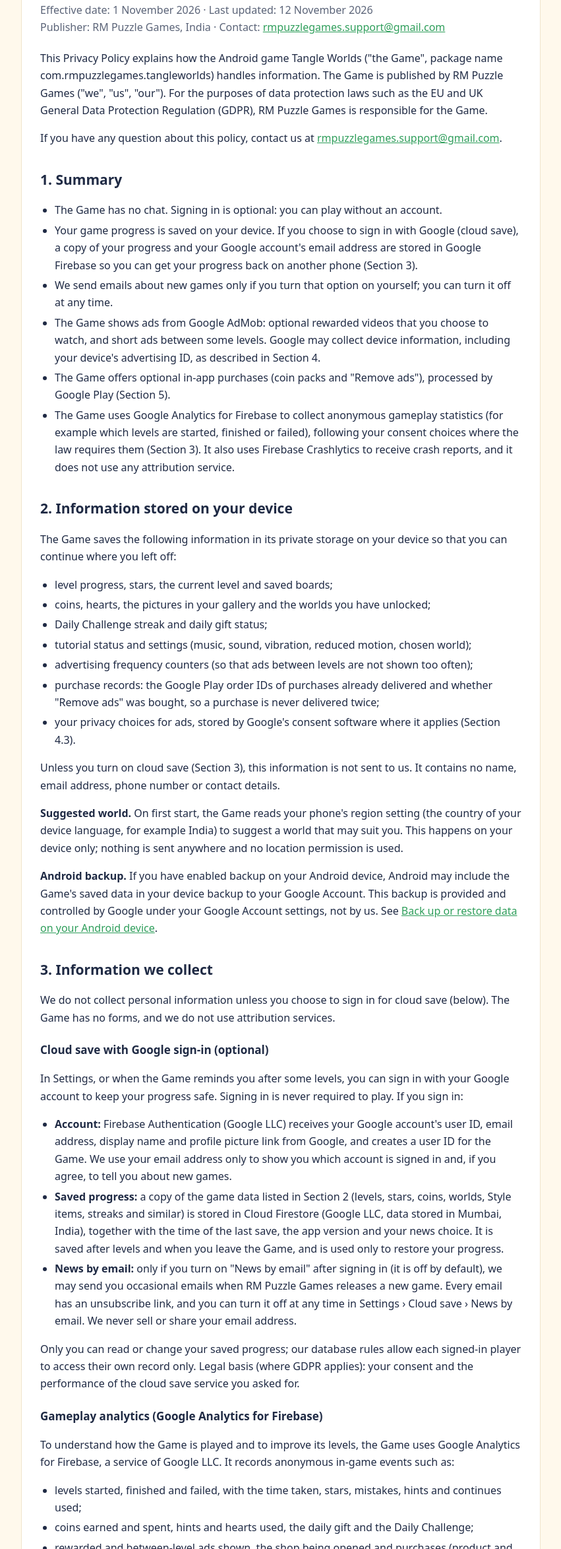
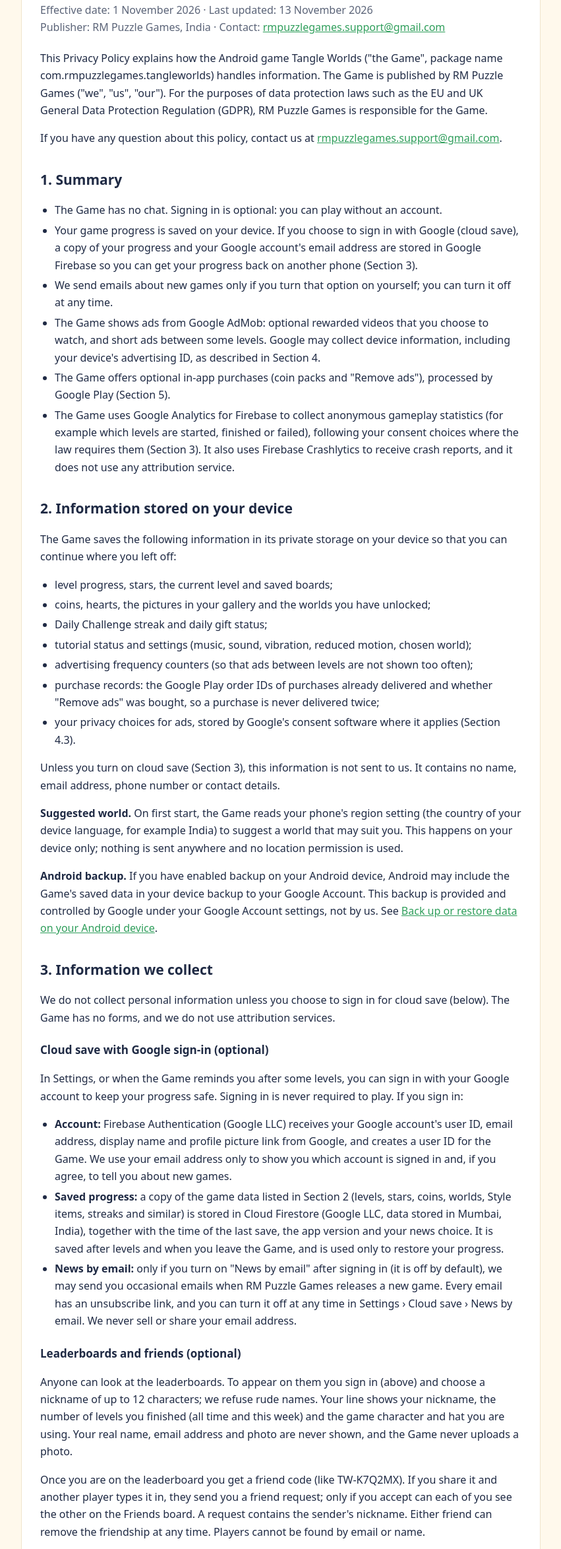
Before and after one commit to rmpuzzlegames/rmpuzzlegames.github.io, a plain HTML site: page tangle-worlds/privacy/index.html in a window 1280 px wide. Shown: the part 165-2512 px from the top of the page at 66% size, without its empty margins (214-1065 px from the left). Drawn offline with Linux system fonts and the light colour scheme.

Commit message:
Tangle Worlds privacy: leaderboards (nickname, levels, character and hat) and friends (codes, requests), deleted with the account
Co-Authored-By: Claude Opus 5.5 <noreply@anthropic.com>

```diff
--- a/tangle-worlds/privacy/index.html
+++ b/tangle-worlds/privacy/index.html
@@ -14,7 +14,7 @@
     <header><a href="/"><img class="logo" src="/assets/logo.svg" alt="" width="36" height="36"><span>RM Puzzle Games</span></a></header>
     <article>
       <h1>Tangle Worlds - Privacy Policy</h1>
-      <p class="meta">Effective date: 1 November 2026 · Last updated: 12 November 2026<br>
+      <p class="meta">Effective date: 1 November 2026 · Last updated: 13 November 2026<br>
         Publisher: RM Puzzle Games, India · Contact: <a href="mailto:rmpuzzlegames.support@gmail.com">rmpuzzlegames.support@gmail.com</a></p>
 
       <p>This Privacy Policy explains how the Android game Tangle Worlds ("the Game", package name com.rmpuzzlegames.tangleworlds) handles information. The Game is published by RM Puzzle Games ("we", "us", "our"). For the purposes of data protection laws such as the EU and UK General Data Protection Regulation (GDPR), RM Puzzle Games is responsible for the Game.</p>
@@ -55,6 +55,9 @@
         <li><strong>Saved progress:</strong> a copy of the game data listed in Section 2 (levels, stars, coins, worlds, Style items, streaks and similar) is stored in Cloud Firestore (Google LLC, data stored in Mumbai, India), together with the time of the last save, the app version and your news choice. It is saved after levels and when you leave the Game, and is used only to restore your progress.</li>
         <li><strong>News by email:</strong> only if you turn on "News by email" after signing in (it is off by default), we may send you occasional emails when RM Puzzle Games releases a new game. Every email has an unsubscribe link, and you can turn it off at any time in Settings › Cloud save › News by email. We never sell or share your email address.</li>
       </ul>
+      <h3>Leaderboards and friends (optional)</h3>
+      <p>Anyone can look at the leaderboards. To appear on them you sign in (above) and choose a nickname of up to 12 characters; we refuse rude names. Your line shows your nickname, the number of levels you finished (all time and this week) and the game character and hat you are using. Your real name, email address and photo are never shown, and the Game never uploads a photo.</p>
+      <p>Once you are on the leaderboard you get a friend code (like TW-K7Q2MX). If you share it and another player types it in, they send you a friend request; only if you accept can each of you see the other on the Friends board. A request contains the sender's nickname. Either friend can remove the friendship at any time. Players cannot be found by email or name.</p>
       <p>Only you can read or change your saved progress; our database rules allow each signed-in player to access their own record only. Legal basis (where GDPR applies): your consent and the performance of the cloud save service you asked for.</p>
 
       <h3>Gameplay analytics (Google Analytics for Firebase)</h3>
@@ -144,7 +147,7 @@
 
       <h2>9. Data retention and deletion</h2>
       <p>Data on your device is kept until you delete it. You can delete it at any time with Settings › Reset progress in the Game, by uninstalling the Game, or with Settings › Apps › Tangle Worlds › Storage › Clear storage on your device. Pictures you shared stay in your Pictures folder until you delete them.</p>
-      <p><strong>Cloud save.</strong> If you signed in, your cloud copy and account are kept until you delete them. You can delete both at any time in the Game with Settings › Cloud save › Delete account, or by following the steps at <a href="/tangle-worlds/delete-account/">rmpuzzlegames.com/tangle-worlds/delete-account</a> (including a request by email if you no longer have the Game). We delete the cloud copy and the account within 30 days of an email request. Your email-news choice is deleted with the account.</p>
+      <p><strong>Cloud save.</strong> If you signed in, your cloud copy and account are kept until you delete them. You can delete both at any time in the Game with Settings › Cloud save › Delete account, or by following the steps at <a href="/tangle-worlds/delete-account/">rmpuzzlegames.com/tangle-worlds/delete-account</a> (including a request by email if you no longer have the Game). We delete the cloud copy and the account within 30 days of an email request. Your email-news choice, your leaderboard lines, friend code, friendships and waiting friend requests are deleted with the account.</p>
       <p>Apart from cloud save, we do not store your data on our own servers. Google Analytics keeps user-level event data for 2 months (its default), after which it is deleted automatically; only aggregated reports are kept longer. You can reset the identifier it uses by clearing the Game's storage or reinstalling the Game, and you can ask us to delete the analytics data linked to your installation by writing to <a href="mailto:rmpuzzlegames.support@gmail.com">rmpuzzlegames.support@gmail.com</a>. Google keeps advertising information according to its own retention policies; requests about that data are best sent to Google (Section 11). We are happy to help you with such a request.</p>
 
       <h2>10. Your privacy rights</h2>
```
Also changed, not shown: tangle-worlds/delete-account/index.html (+1 -0 lines).
